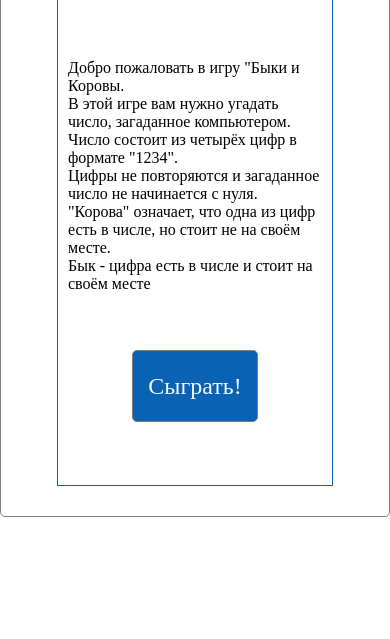
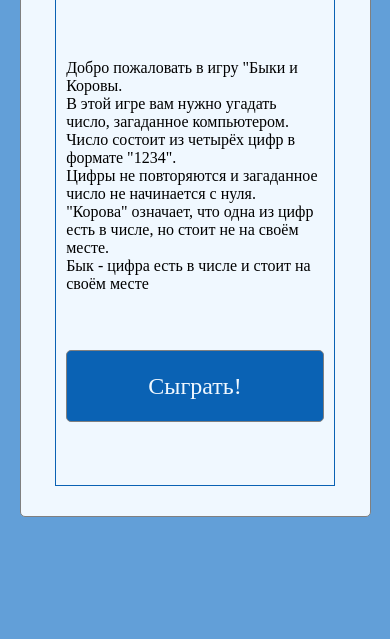
Before and after one commit to maragion/Cows-Bulls, a plain HTML site: page index.html in a window 390 px wide. Shown: the part 205-844 px from the top of the page. Drawn offline with Linux system fonts and the light colour scheme.

Commit message:
Changes in interface

```diff
--- a/script.js
+++ b/script.js
@@ -106,7 +106,7 @@ function checkWin() {
     if (bulls == 4) {
         document.getElementById("checkButton").style.display = "none";
         document.getElementById("repeatButton").style.display = "block";
-        result += `Число отгадано!<br> Количество попыток: ${count}.<br> Если хотите сыграть снова, нажмите на кнопку ниже.`;
+        result += `<div class="win">Число отгадано!<br> Количество попыток: ${count}.<br> Если хотите сыграть снова, нажмите на кнопку ниже.</div>`;
     }
 }
 
@@ -136,7 +136,7 @@ function showResults() {
     getResults();
     checkWin();
 
-    message.innerHTML += `Вы ввели ${userNumber}. ${result}`;
+    message.innerHTML += `<p>Вы ввели ${userNumber}. ${result}</p>`;
 }
 
 function restart() {
--- a/styles.css
+++ b/styles.css
@@ -5,6 +5,10 @@ body {
   display: flex;
   justify-content: center;
   align-items: center;
+}
+
+body {
+  background-color: #629fd8;
 }
 
 .wraper {
@@ -19,6 +23,24 @@ body {
   justify-content: center;
   align-items: center;
   flex-direction: column;
+  background-color: aliceblue;
+}
+
+@media only screen and (max-width: 600px) {
+  .wraper {
+    max-width: 90%;
+    max-height: 600px;
+    border-radius: 5px;
+    border: 1px solid gray;
+    width: 100%;
+    height: 100%;
+    padding: 10px;
+    display: flex;
+    justify-content: center;
+    align-items: center;
+    flex-direction: column;
+    background-color: aliceblue;
+  }
 }
 
 .title {
@@ -30,7 +52,7 @@ body {
   display: flex;
   flex-direction: column;
   height: 85%;
-  width: 75%;
+  width: 85%;
   margin-top: 10px;
   border: 1px solid #0a62b4;
   justify-content: center;
@@ -56,6 +78,7 @@ body {
   text-align: center;
   font-size: 36px;
   border-radius: 5px;
+  border: none;
 }
 
 .log {
@@ -82,7 +105,7 @@ body {
 
 .button {
   height: 72px;
-  /* width: 138px; */
+  width: 100%;
   box-sizing: border-box;
   border: 1px solid gray;
   margin-top: 10px;
@@ -94,6 +117,13 @@ body {
   color: aliceblue;
 }
 
+.win {
+  background: #18bd08;
+  padding: 5px;
+  border-radius: 5px;
+  color: aliceblue;
+}
+
 /* Chrome, Safari, Edge, Opera */
 input::-webkit-outer-spin-button,
 input::-webkit-inner-spin-button {
```
